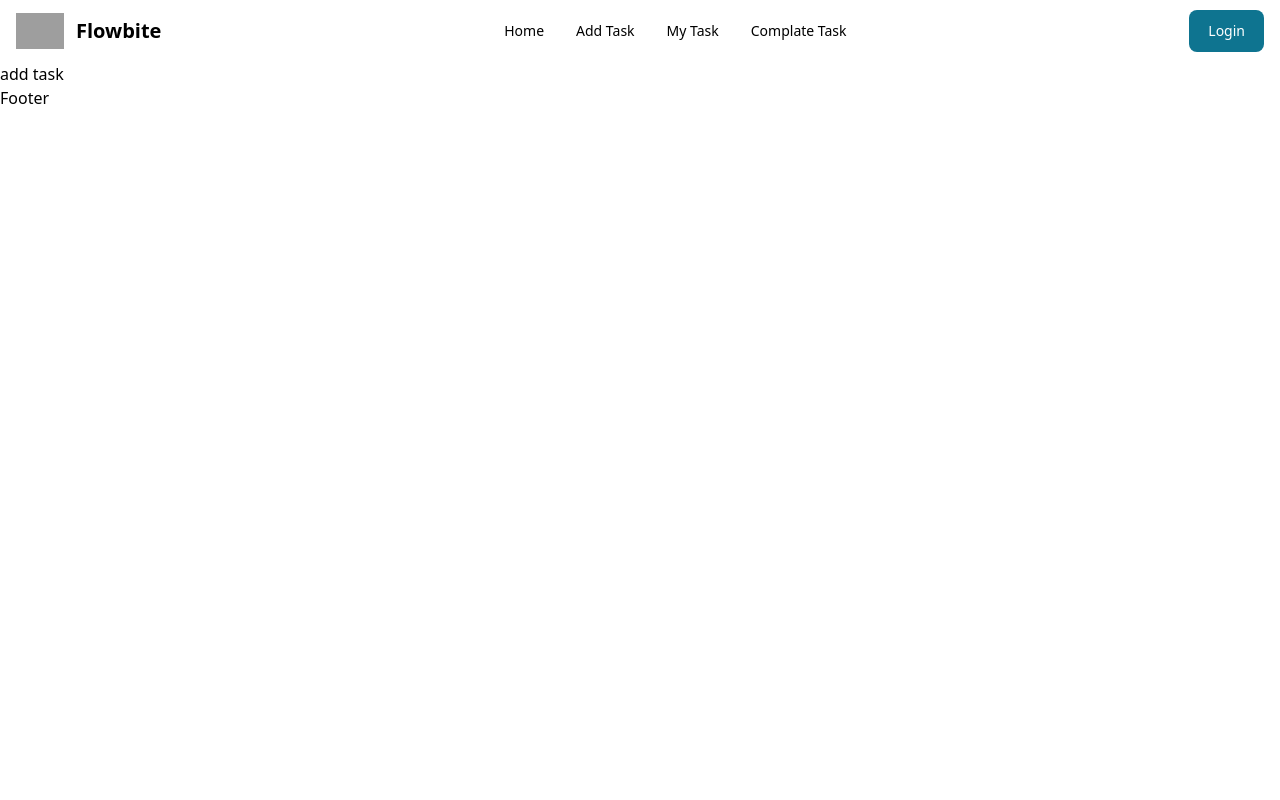
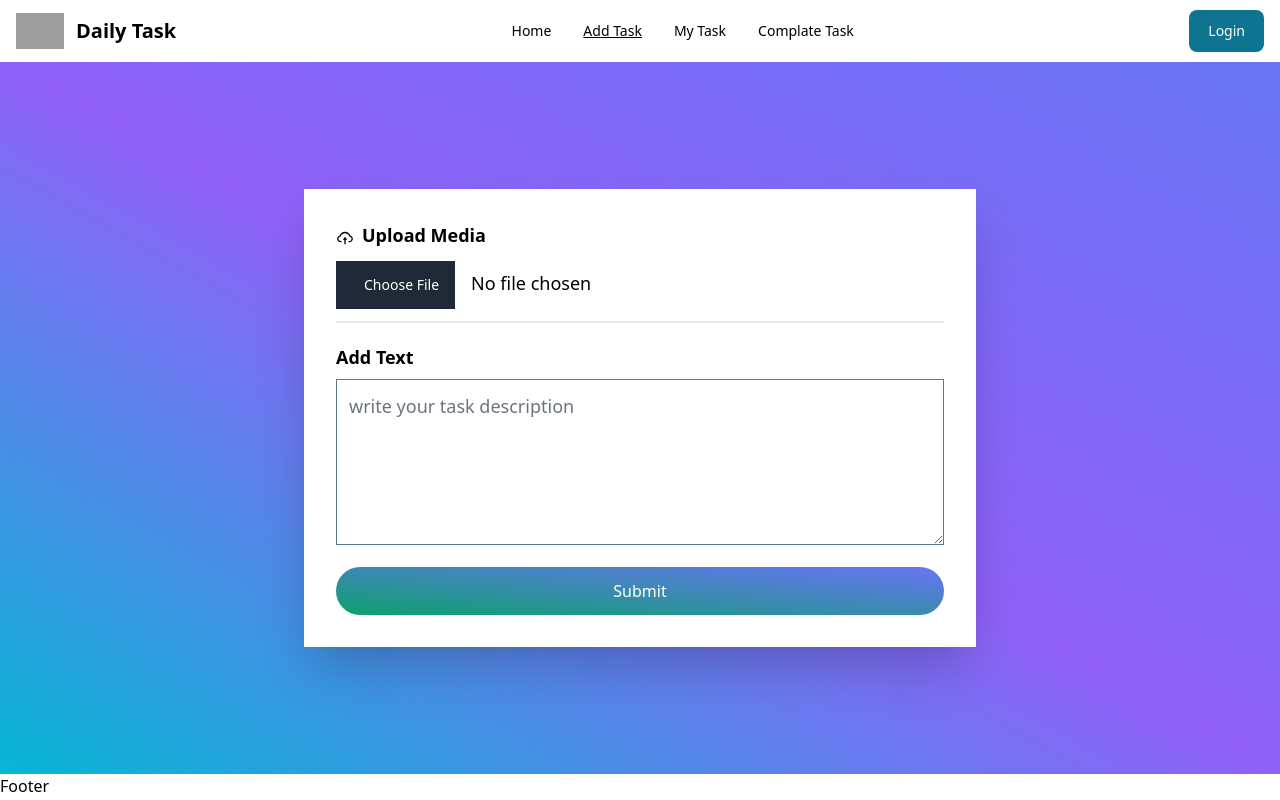
Before and after one commit to mdhasan76/Daily-Task, a React (Create React App) app: page /addtask in a window 1280 px wide. Built offline with nearby package versions, Linux system fonts and the light colour scheme; grey boxes are pictures that could not be loaded.

Commit message:
Add task ui

```diff
--- a/src/page/addTask/AddTask.js
+++ b/src/page/addTask/AddTask.js
@@ -1,10 +1,57 @@
 import React from 'react';
+import { AiOutlineCloudUpload } from 'react-icons/ai';
 
 const AddTask = () => {
     return (
-        <div>
-            add task
-        </div>
+        <section>
+            <div className="min-h-[89vh] bg-gradient-to-bl from-indigo-500 via-purple-500 to-cyan-500 flex items-center">
+                <div className="max-w-2xl w-full mx-auto bg-white">
+                    <div className="w-full shadow-2xl">
+                        <form className='p-8'>
+                            <div>
+                                <label className="label pb-0">
+                                    <AiOutlineCloudUpload className='inline-block text-lg font-medium mr-2' />
+                                    <span className="label-text text-lg font-semibold">Upload Media</span>
+                                </label>
+                                <div>
+                                    <input type="file" name="img" className="p-3 block border-b-2 outline-0 border-0 focus:border-slate-500 focus:border-b-4 font-medium text-lg w-full" />
+                                </div>
+                            </div>
+                            {/* <div>
+                                <div class="max-w-xl">
+                                    <label
+                                        class="flex justify-center w-full h-32 px-4 transition bg-white border-2 border-gray-300 border-dashed rounded-md appearance-none cursor-pointer hover:border-gray-400 focus:outline-none">
+                                        <span class="flex items-center space-x-2">
+                                            <svg xmlns="http://www.w3.org/2000/svg" class="w-6 h-6 text-gray-600" fill="none" viewBox="0 0 24 24"
+                                                stroke="currentColor" stroke-width="2">
+                                                <path stroke-linecap="round" stroke-linejoin="round"
+                                                    d="M7 16a4 4 0 01-.88-7.903A5 5 0 1115.9 6L16 6a5 5 0 011 9.9M15 13l-3-3m0 0l-3 3m3-3v12" />
+                                            </svg>
+                                            <span class="font-medium text-gray-600">
+                                                Drop files to Attach, or
+                                                <span class="text-blue-600 underline">browse</span>
+                                            </span>
+                                        </span>
+                                        <input type="file" name="file_upload" class="hidden" />
+                                    </label>
+                                </div>
+                            </div> */}
+                            <div className="mt-3">
+                                <label className="label py-2 block">
+                                    <span className="label-text text-lg font-semibold">Add Text</span>
+                                </label>
+                                <div>
+                                    <textarea className="p-3 w-full border-slate-500 text-lg mb-2" placeholder='write your task description' rows="5"></textarea>
+                                </div>
+                            </div>
+                            <div className="form-control">
+                                <button className="text-white border-none rounded-full bg-gradient-to-bl from-indigo-500 to-green-500 p-3 mt-2 w-full">Submit</button>
+                            </div>
+                        </form>
+                    </div>
+                </div>
+            </div>
+        </section>
     );
 };
 
--- /dev/null
+++ b/src/page/complateTask/ComplateTask.js
@@ -0,0 +1,11 @@
+import React from 'react';
+
+const ComplateTask = () => {
+    return (
+        <div>
+            complate Task
+        </div>
+    );
+};
+
+export default ComplateTask;
--- /dev/null
+++ b/src/page/myTask/MyTask.js
@@ -0,0 +1,11 @@
+import React from 'react';
+
+const MyTask = () => {
+    return (
+        <div>
+            myTask
+        </div>
+    );
+};
+
+export default MyTask;
--- a/src/page/shared/Header.js
+++ b/src/page/shared/Header.js
@@ -20,7 +20,7 @@ const Header = () => {
                     alt="Flowbite Logo"
                 />
                 <span className="self-center whitespace-nowrap text-xl font-semibold dark:text-white">
-                    Flowbite
+                    Daily Task
                 </span>
             </Navbar.Brand>
             <Navbar.Collapse>
@@ -33,7 +33,7 @@ const Header = () => {
                     Home
                 </NavLink>
                 <NavLink
-                    to="/login"
+                    to="/addtask"
                     className={({ isActive }) =>
                         isActive ? activeClassName : undefined
                     }
@@ -41,7 +41,7 @@ const Header = () => {
                     Add Task
                 </NavLink>
                 <NavLink
-                    to="/login"
+                    to="/mytask"
                     className={({ isActive }) =>
                         isActive ? activeClassName : undefined
                     }
@@ -49,7 +49,7 @@ const Header = () => {
                     My Task
                 </NavLink>
                 <NavLink
-                    to="/login"
+                    to="/complatetask"
                     className={({ isActive }) =>
                         isActive ? activeClassName : undefined
                     }
```
Also changed, not shown: src/page/shared/route.js (+21 -7 lines).
